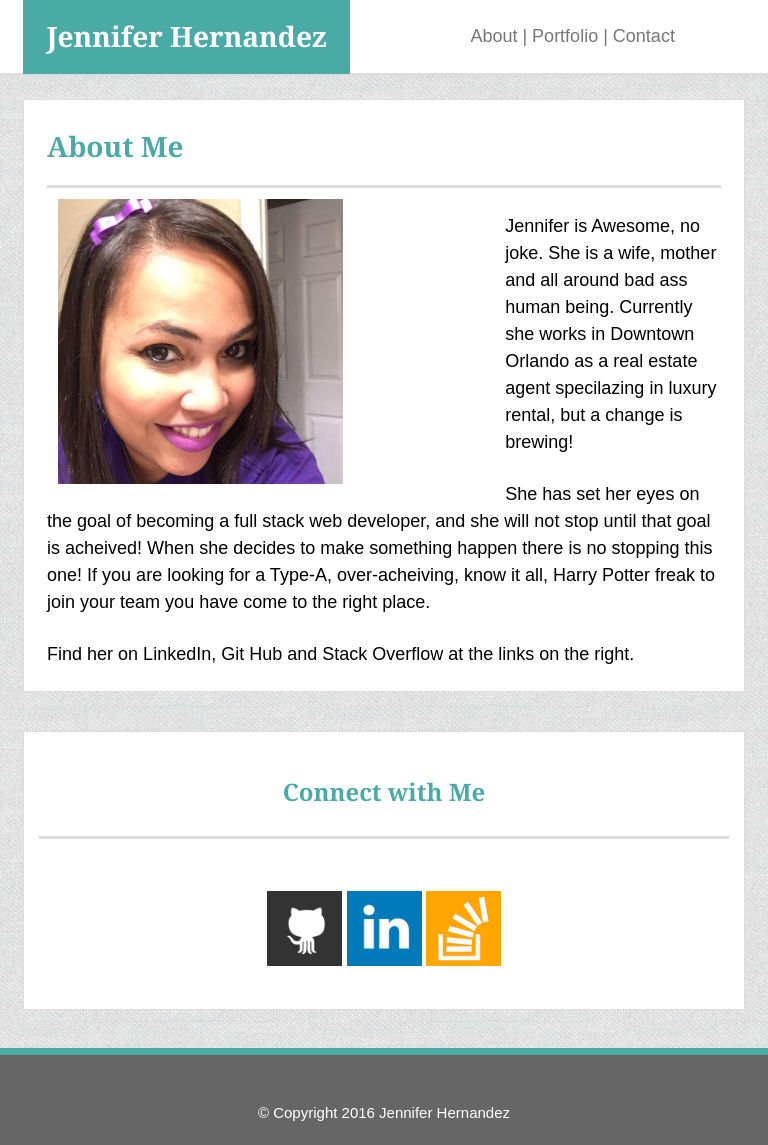
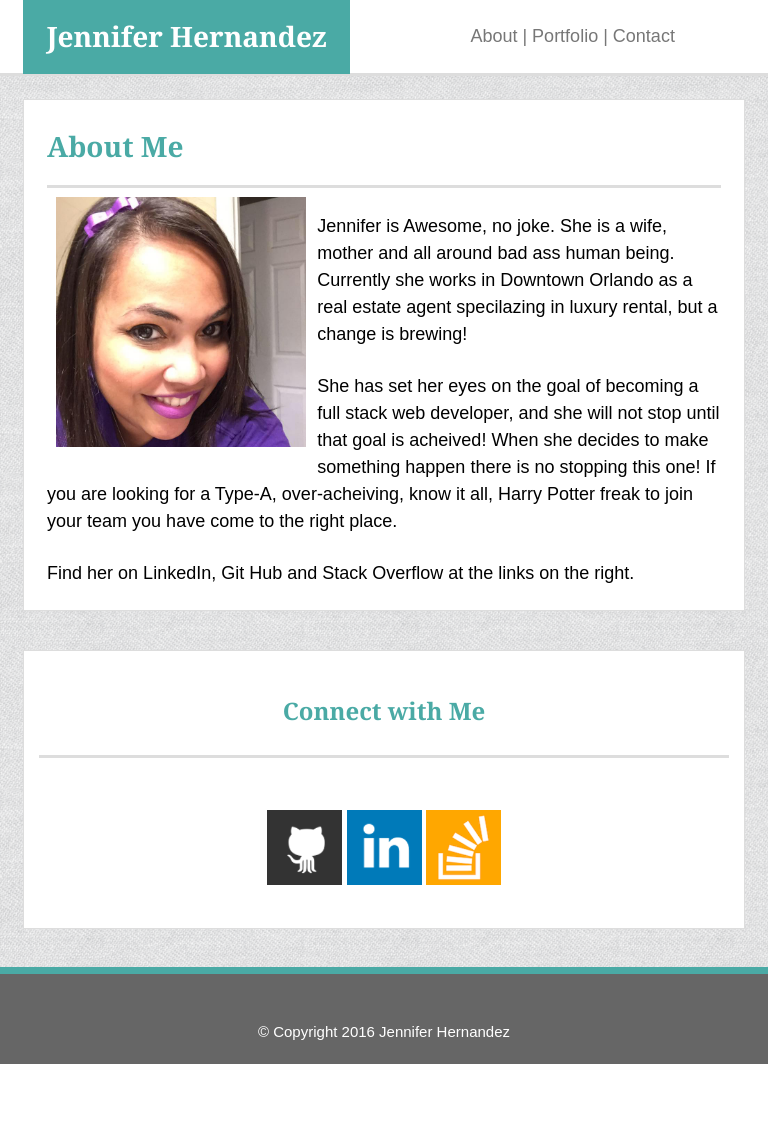
Before and after one commit to jennaroe/Basic-Portfolio, a PHP site: page / in a window 768 px wide. After the commit the page ends 1064 px from the top, so only its background shows below. Run offline with PHP 8.4, Linux system fonts and the light colour scheme.

Commit message:
about upadate

```diff
--- a/assets/css/style.css
+++ b/assets/css/style.css
@@ -174,8 +174,7 @@ footer{
         }
     .bio-image{
         float:left;
-        width: 65%;
-        height:auto;
+        height: auto;
         padding-right:1%;
         margin:1%;
         }
```
